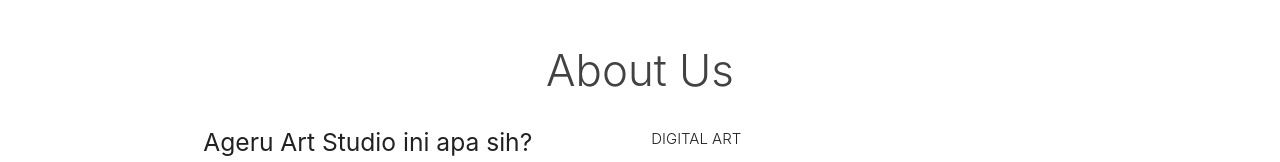
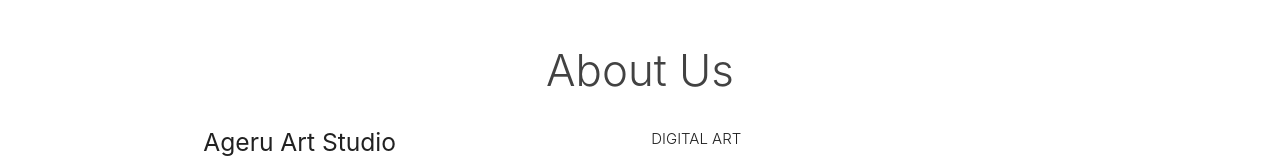
Before and after one commit to Rahmat-Hidayatullah/Ageru-Art-Studio, a plain HTML site: page index.html in a window 1280 px wide. Shown: the part 616-778 px from the top of the page. Drawn offline with Linux system fonts and the light colour scheme.

Commit message:
merubah about 3

```diff
--- a/index.html
+++ b/index.html
@@ -76,7 +76,7 @@
             <div class="row">
                 <h3 class="center light grey-text text-darken-3">About Us</h3>
                 <div class="col m6 light">
-                    <h5>Ageru Art Studio ini apa sih?</h5>
+                    <h5>Ageru Art Studio</h5>
                     <p>Sesuai dengan namanya, Ageru Art Studio adalah tempat kursus untuk mempelajari seni digital. Siapapun dapat bergabung di Ageru mulai dari Prasekolah, TK, SD, SMP, SMA / SMK hingga Mahasiswa atau bahkan para Eksekutif muda yang ingin menghilangkan kepenatan dengan mengekspolarasi bakat seni mereka</p>
                     <p>Saat ini ada 3 program Art di Ageru Art Studio : Digital Art, Bimbel FSRD, School Programmes</p>
                 </div>
```
